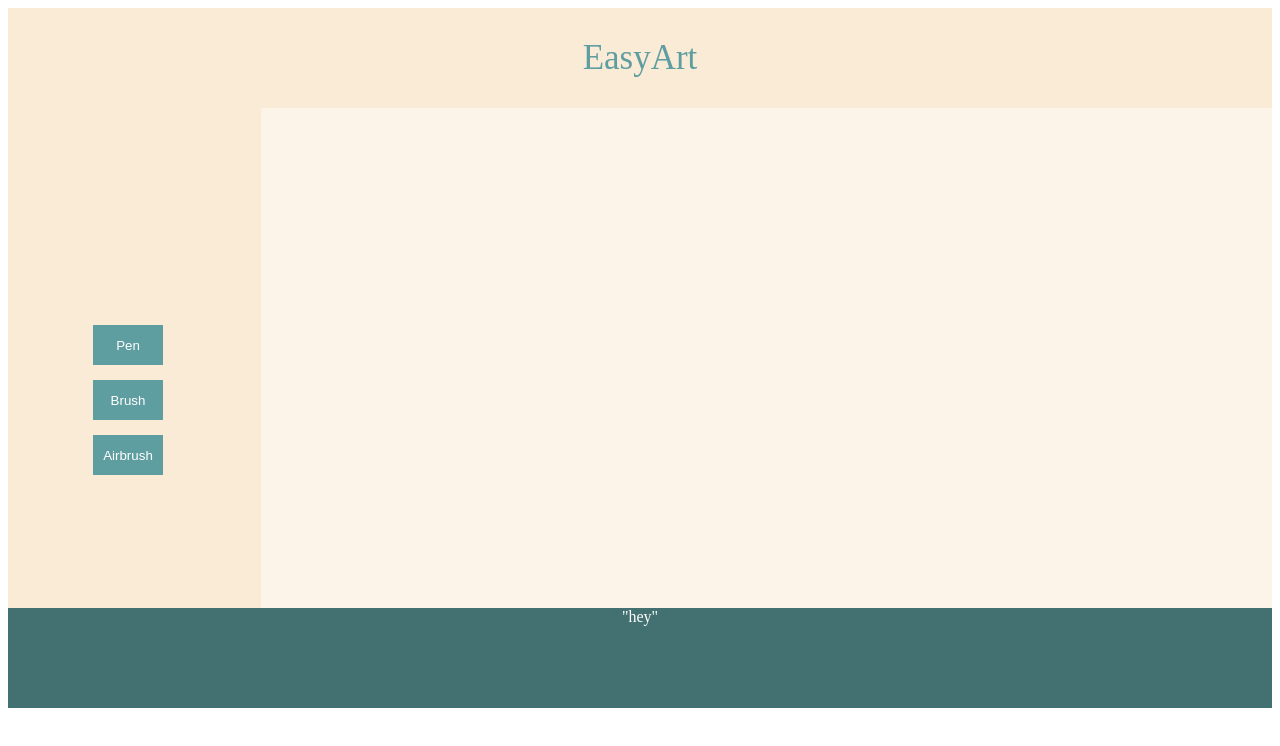
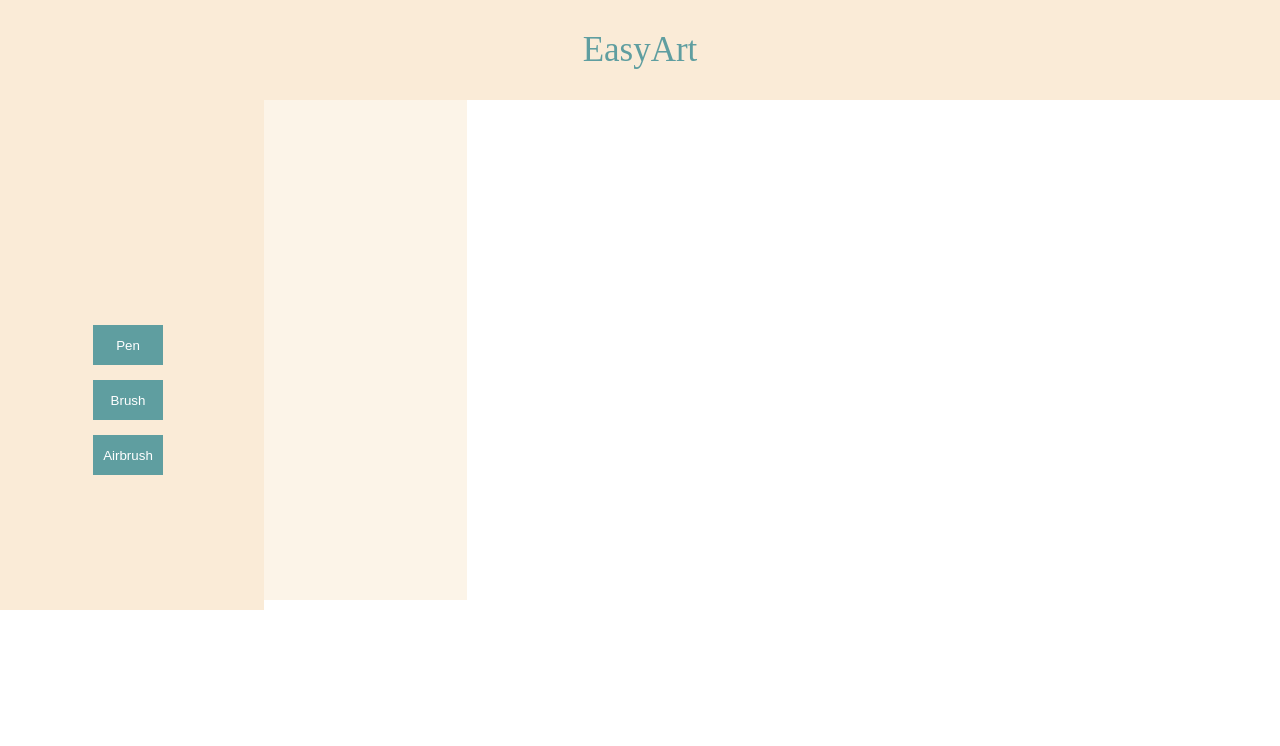
Before and after one commit to katiejordan01/EasyArt, a plain HTML site: page index.html in a window 1280 px wide. Drawn offline with Linux system fonts and the light colour scheme.

Commit message:
drawing somewhat works

```diff
--- a/index.html
+++ b/index.html
@@ -1,7 +1,7 @@
 <!DOCTYPE html>
 <html lang="en">
 <head>
-    <link rel="stylesheet" href="index.css">
+    <link rel="stylesheet" href="style.css">
     <meta charset="UTF-8">
     <meta http-equiv="X-UA-Compatible" content="IE=edge">
     <meta name="viewport" content="width=device-width, initial-scale=1.0">
@@ -11,8 +11,9 @@
 <header>
     <p1>EasyArt</p1>
 </header>
-<div>
-    <div class = "tools">
+<body>
+    <section class="container">
+        <div id = "tools">
             <div class="center">
                 <button type="button">Pen</button>
                 <button type="button">Brush</button>
@@ -21,16 +22,13 @@
 
         </div>
         <div class="draw">
-        <script>
-            var canvas = document.getElementById("myCanvas");
-            var ctx = canvas.getContext("2d");
-            ctx.fillStyle = "#FF0000";
-            ctx.fillRect(0, 0, 150, 75);
-        </script>
+            <canvas id="draw"></canvas>
         </div>
-</div>
-<footer>
+    </section>
+    <script src="./index.js"></script>
+</body>
+<!-- <footer>
     "hey"
-</footer>
+</footer> -->
 
 </html>
--- /dev/null
+++ b/index.js
@@ -0,0 +1,57 @@
+const canvas = document.getElementById('draw');
+const toolbar = document.getElementById('tools');
+const ctx = canvas.getContext('2d');
+
+const canvasOffsetX = canvas.offsetLeft;
+const canvasOffsetY = canvas.offsetTop;
+
+canvas.width = window.innerWidth - canvasOffsetX;
+canvas.height = window.innerHeight - canvasOffsetY;
+
+let isPainting = false;
+let lineWidth = 5;
+let startX;
+let startY;
+
+tools.addEventListener('click', e => {
+    if (e.target.id === 'clear') {
+        ctx.clearRect(0, 0, canvas.width, canvas.height);
+    }
+});
+
+tools.addEventListener('change', e => {
+    if(e.target.id === 'stroke') {
+        ctx.strokeStyle = e.target.value;
+    }
+
+    if(e.target.id === 'lineWidth') {
+        lineWidth = e.target.value;
+    }
+
+});
+
+const draw = (e) => {
+    if(!isPainting) {
+        return;
+    }
+
+    ctx.lineWidth = lineWidth;
+    ctx.lineCap = 'round';
+
+    ctx.lineTo(e.clientX - canvasOffsetX, e.clientY);
+    ctx.stroke();
+}
+
+canvas.addEventListener('mousedown', (e) => {
+    isPainting = true;
+    startX = e.clientX;
+    startY = e.clientY;
+});
+
+canvas.addEventListener('mouseup', e => {
+    isPainting = false;
+    ctx.stroke();
+    ctx.beginPath();
+});
+
+canvas.addEventListener('mousemove', draw);
--- a/index.css
+++ b/style.css
@@ -4,6 +4,17 @@ header {
     text-align: center;
     font-size: 35px;
     color: #5F9EA0;
+}
+body {
+    margin: 0;
+    padding: 0;
+    height: 100%;
+    overflow: hidden;
+    color: white;
+}
+.container {
+    height: 100%;
+    display: flex;
 }
 /* https://www.w3schools.com/howto/howto_css_center_button.asp */
 .center {
@@ -30,12 +41,20 @@ button {
 button:hover {
     border: 4px solid #437071; ;
 }
-.tools {
+#tools {
     float: left;
     width: 20%;
     height: 500px;
     background: #FAEBD7;
+    display: flex;
     flex-direction: column;
+    padding: 5px;
+}
+#draw {
+    float: right;
+    width: 80%;
+    height: 500px;
+    background-color: white;
 }
 .draw {
     float: right;
```
Lines whose indentation alone changed are shown as unchanged.
